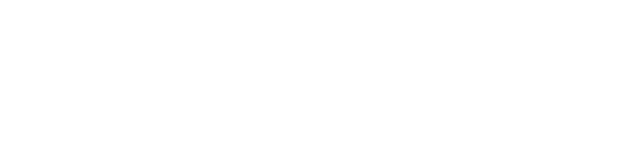
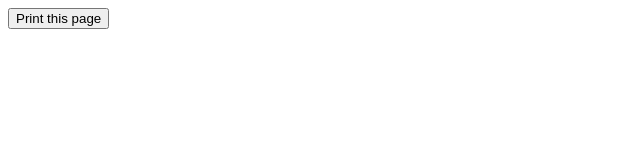
Before and after one commit to thanhpham091790/w3schools, a plain HTML site: page javascript/01 JS Tutorial/04 JS Output/index.html in a window 1280 px wide. Shown: the whole page, without its empty margins (0-640 px from the left). Drawn offline with Linux system fonts and the light colour scheme.

Commit message:
The window.print() method to print the content of the current window.

```diff
--- a/javascript/01 JS Tutorial/04 JS Output/index.html
+++ b/javascript/01 JS Tutorial/04 JS Output/index.html
@@ -2,9 +2,7 @@
 <html>
 
 <body>
-    <script>
-        console.log('Thanh Pham');
-    </script>
+    <button onclick="window.print()">Print this page</button>
 </body>
 
 </html>
```
